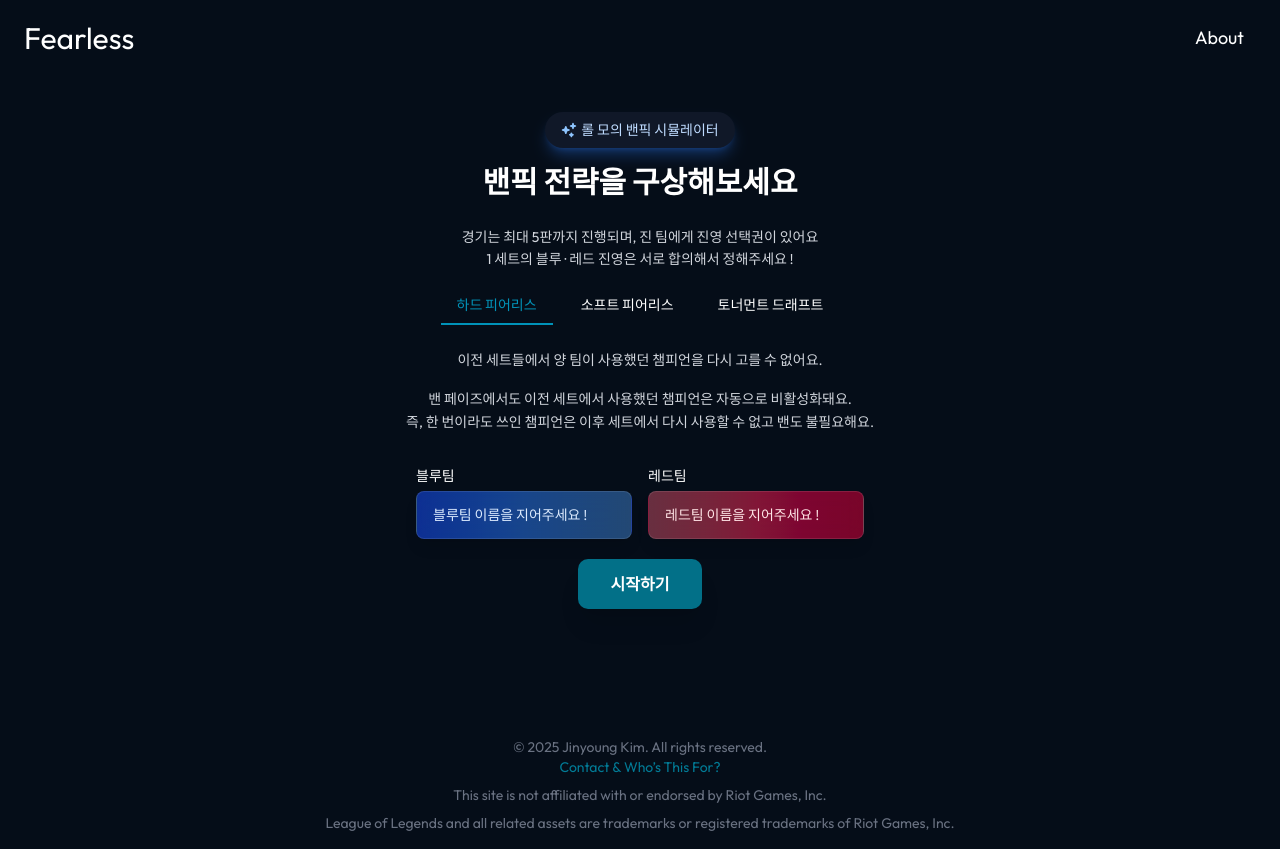
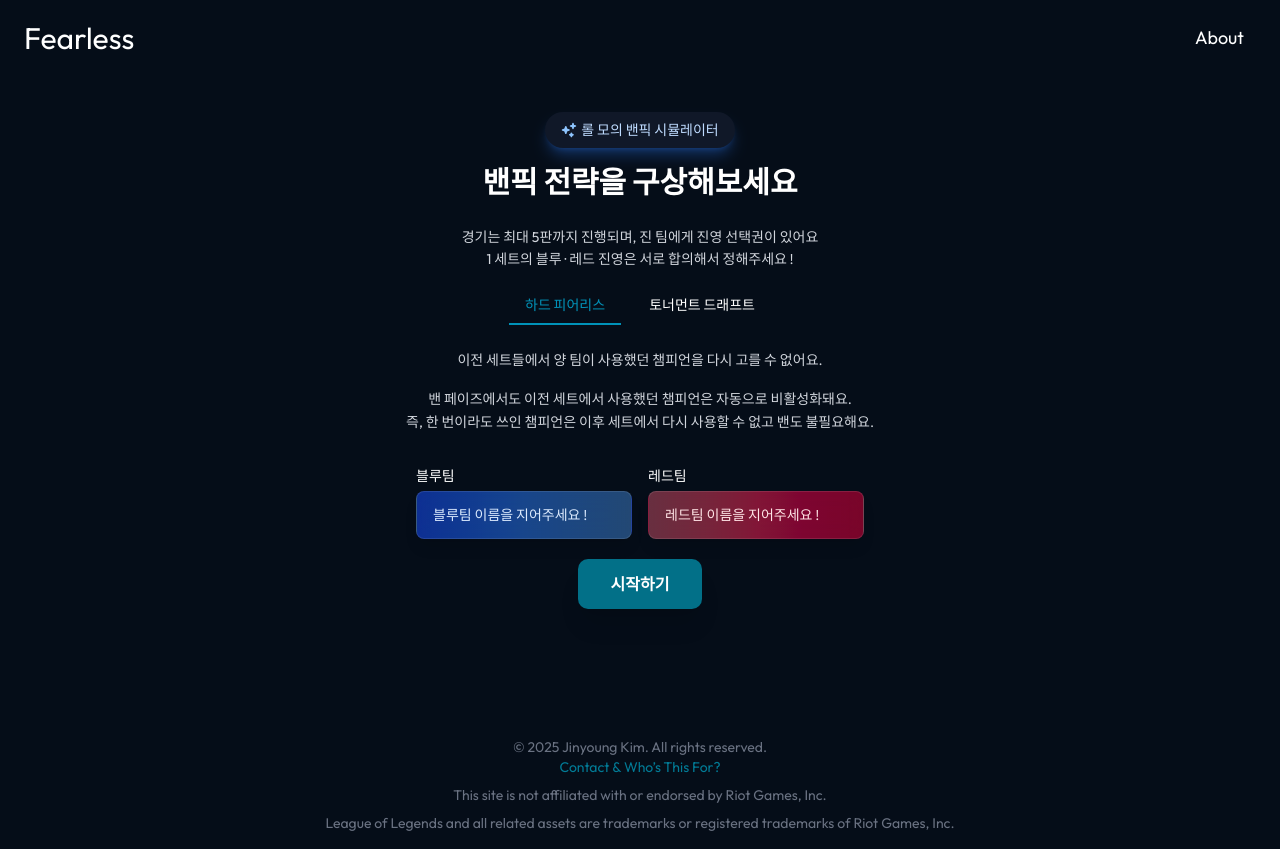
Before and after one commit to Fearless-Lab/fearless-lab.github.io, a React (Vite) app: page /banPick in a window 1280 px wide. Built offline with nearby package versions, Linux system fonts and the light colour scheme; no server answers.

Commit message:
chore: disable Soft Fearless mode temporarily

```diff
--- a/constants/category.ts
+++ b/constants/category.ts
@@ -38,7 +38,7 @@ export const PAGE_SIZE = 7;
 
 export const gameMode = [
   "하드 피어리스",
-  "소프트 피어리스",
+  // "소프트 피어리스",
   "토너먼트 드래프트",
 ];
 
```
